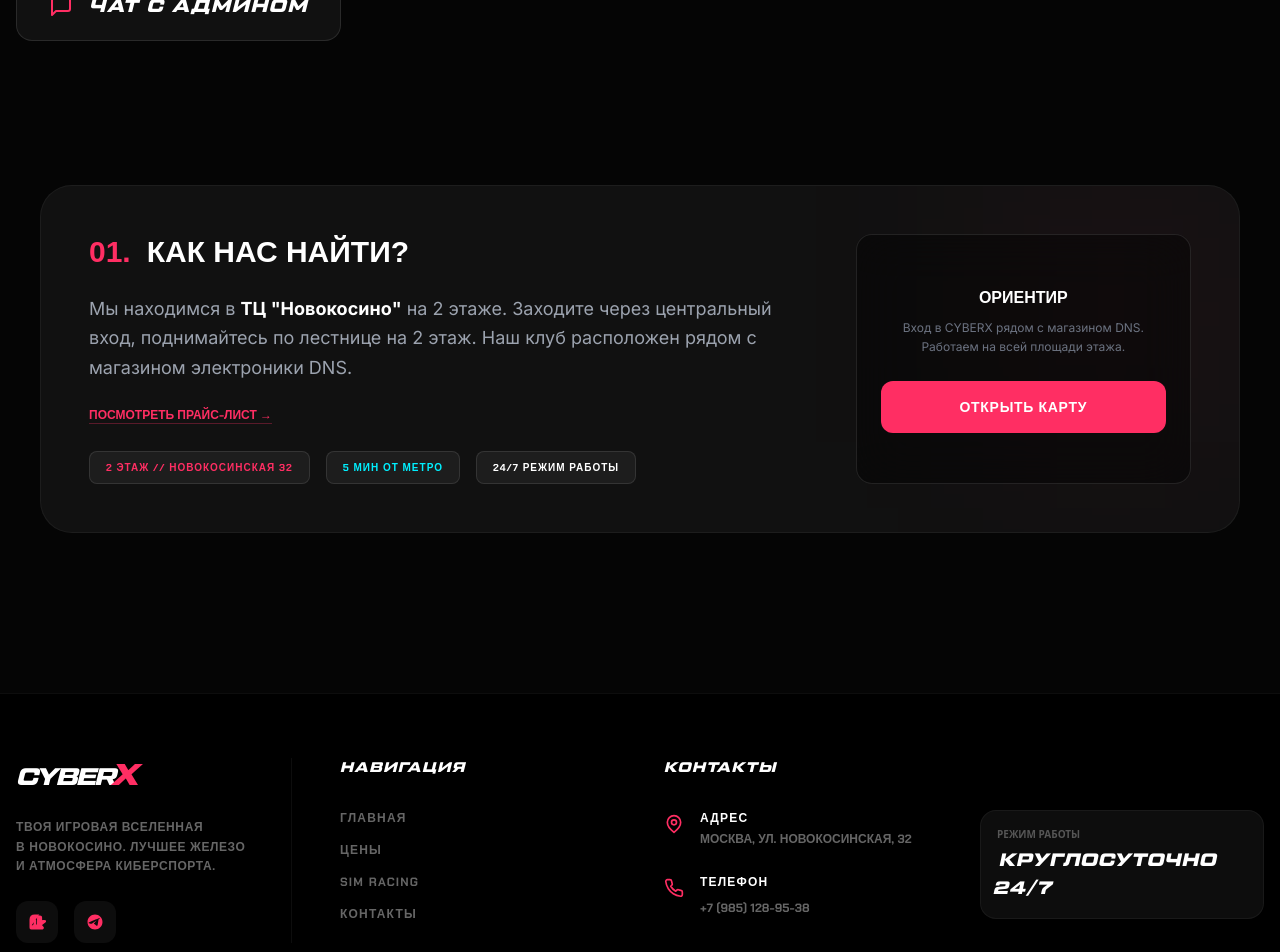
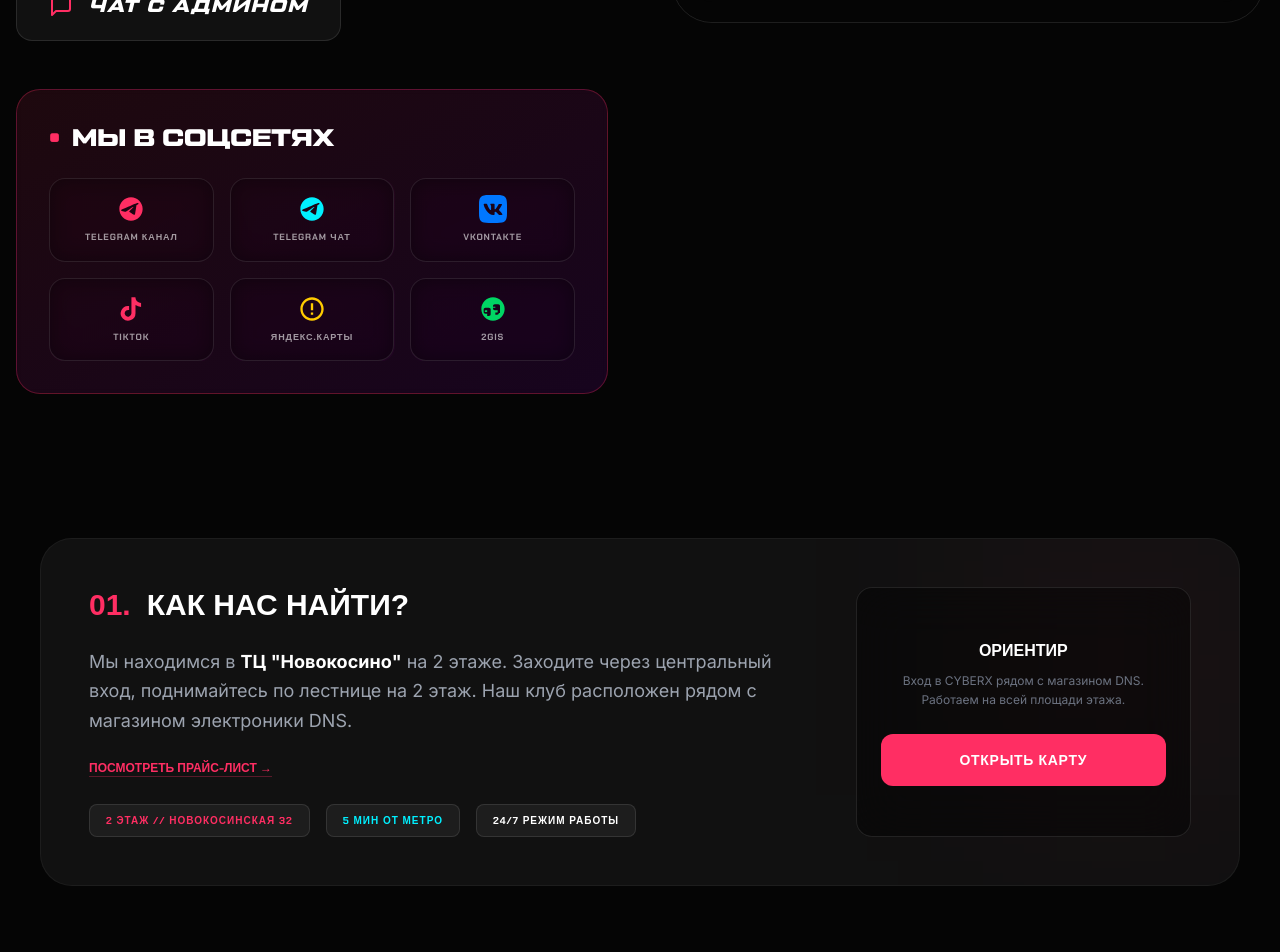
Before and after one commit to Nikart777/cybernovokos2, a Next.js app: page /contacts in a window 1280 px wide. Shown: the part 1320-2272 px from the top of the page. Built offline with nearby package versions, Linux system fonts and the light colour scheme; a web font is replaced by a local one.

Commit message:
seo и соцсети

```diff
--- a/app/arena/layout.tsx
+++ b/app/arena/layout.tsx
@@ -4,6 +4,10 @@
 export const metadata: Metadata = {
   title: "Арена Дуэлей | CyberX Новокосино",
   description: "Создавай лобби, ищи соперников и играй на интерес. Локальные турниры CS2, Dota 2, FIFA и UFC прямо в клубе на Новокосинской.",
+  robots: {
+    index: false,
+    follow: false,
+  },
   openGraph: {
     title: "Арена Дуэлей — CyberX Новокосино",
     description: "Брось вызов другим игрокам клуба! Создай дуэль и докажи, кто здесь главный.",
--- a/app/layout.tsx
+++ b/app/layout.tsx
@@ -134,8 +134,18 @@
             "closes": "23:59"
         },
         "sameAs": [
-            "https://vk.com/cyberx_novokosino"
-        ]
+            "https://t.me/CyberXNovokos",
+            "https://t.me/cyberxn32",
+            "https://vk.com/club224403383",
+            "https://www.tiktok.com/@cyberxnovokosino",
+            "https://yandex.ru/maps/-/CPA4UJ~I",
+            "https://go.2gis.com/EjmFC"
+        ],
+        "parentOrganization": {
+            "@type": "Organization",
+            "name": "CyberX Community",
+            "url": "https://cyberxcommunity.ru"
+        }
     };
 
     return (
--- a/app/prices/page.tsx
+++ b/app/prices/page.tsx
@@ -16,6 +16,9 @@
         canonical: "https://cyberx-novokosino.ru/prices",
     },
 };
+
+// ISR: Revalidate every 60 seconds for fresh pricing data while maintaining SEO-friendly HTML
+export const revalidate = 60;
 
 const faqItems = [
     {
--- a/app/simracing/page.tsx
+++ b/app/simracing/page.tsx
@@ -24,6 +24,9 @@
         ],
     },
 };
+
+// Force static generation for simracing page (content is static)
+export const dynamic = 'force-static';
 
 export default function SimracingPage() {
     const simracingSchema = {
--- a/app/social-hub/layout.tsx
+++ b/app/social-hub/layout.tsx
@@ -3,6 +3,10 @@
 export const metadata: Metadata = {
     title: 'cyberx_connect',
     description: 'Chat, challenge, and dominate. The new social arena for CyberX gamers.',
+    robots: {
+        index: false,
+        follow: false,
+    },
 };
 
 export default function SocialHubLayout({
--- a/components/Contacts.tsx
+++ b/components/Contacts.tsx
@@ -31,6 +31,45 @@
         value: 'Написать на сайте',
         action: 'open-chat',
         color: '#FF2E63'
+    }
+];
+
+const socialLinks = [
+    {
+        name: 'Telegram канал',
+        url: 'https://t.me/CyberXNovokos',
+        icon: 'telegram',
+        color: '#FF2E63'
+    },
+    {
+        name: 'Telegram чат',
+        url: 'https://t.me/cyberxn32',
+        icon: 'telegram',
+        color: '#00F0FF'
+    },
+    {
+        name: 'VKontakte',
+        url: 'https://vk.com/club224403383',
+        icon: 'vk',
+        color: '#0077FF'
+    },
+    {
+        name: 'TikTok',
+        url: 'https://www.tiktok.com/@cyberxnovokosino',
+        icon: 'tiktok',
+        color: '#FF2E63'
+    },
+    {
+        name: 'Яндекс.Карты',
+        url: 'https://yandex.ru/maps/-/CPA4UJ~I',
+        icon: 'yandex',
+        color: '#FFCC00'
+    },
+    {
+        name: '2GIS',
+        url: 'https://go.2gis.com/EjmFC',
+        icon: '2gis',
+        color: '#00D664'
     }
 ];
 
@@ -133,6 +172,41 @@
                                 Чат с админом
                             </button>
                         </div>
+
+                        {/* Social Media Block */}
+                        <motion.div
+                            initial={{ opacity: 0, y: 20 }}
+                            whileInView={{ opacity: 1, y: 0 }}
+                            viewport={{ once: true }}
+                            className="mt-12 bg-gradient-to-br from-[#FF2E63]/10 to-[#B900FF]/10 border border-[#FF2E63]/30 p-8 rounded-3xl backdrop-blur-sm"
+                        >
+                            <h3 className="font-tactic font-black text-2xl uppercase text-white mb-6 flex items-center gap-3">
+                                <span className="text-[#FF2E63]">•</span>
+                                Мы в соцсетях
+                            </h3>
+                            <div className="grid grid-cols-2 sm:grid-cols-3 gap-4">
+                                {socialLinks.map((social, idx) => (
+                                    <motion.a
+                                        key={idx}
+                                        href={social.url}
+                                        target="_blank"
+                                        rel="noopener noreferrer"
+                                        initial={{ opacity: 0, scale: 0.9 }}
+                                        whileInView={{ opacity: 1, scale: 1 }}
+                                        transition={{ delay: idx * 0.05 }}
+                                        viewport={{ once: true }}
+                                        whileHover={{ scale: 1.05, y: -2 }}
+                                        className="bg-black/40 backdrop-blur-md border border-white/10 p-4 rounded-2xl hover:border-white/30 transition-all group flex flex-col items-center justify-center text-center gap-2"
+                                        title={social.name}
+                                    >
+                                        <SocialIcon icon={social.icon} color={social.color} />
+                                        <span className="font-chakra font-bold text-[9px] text-white/60 uppercase tracking-widest group-hover:text-white transition-colors">
+                                            {social.name}
+                                        </span>
+                                    </motion.a>
+                                ))}
+                            </div>
+                        </motion.div>
                     </div>
 
                     <div className="relative aspect-square md:aspect-video lg:aspect-square rounded-[40px] overflow-hidden border border-white/10 group">
@@ -150,3 +224,42 @@
         </section>
     );
 }
+
+function SocialIcon({ icon, color }: { icon: string; color: string }) {
+    const size = 28;
+
+    switch (icon) {
+        case 'telegram':
+            return (
+                <svg width={size} height={size} viewBox="0 0 24 24" fill="currentColor" style={{ color }}>
+                    <path d="M12 2C6.48 2 2 6.48 2 12s4.48 10 10 10 10-4.48 10-10S17.52 2 12 2zm4.64 6.8c-.15 1.58-.8 5.42-1.13 7.19-.14.75-.42 1-.68 1.03-.58.05-1.02-.38-1.58-.75-.88-.58-1.38-.94-2.23-1.5-.99-.65-.35-1.01.22-1.59.15-.15 2.71-2.48 2.76-2.69.01-.03.01-.14-.07-.2-.08-.06-.19-.04-.27-.02-.11.02-1.93 1.23-5.46 3.62-.51.35-.98.53-1.39.52-.46-.01-1.33-.26-1.98-.48-.8-.27-1.43-.42-1.37-.89.03-.25.38-.51 1.03-.78 4.04-1.75 6.73-2.91 8.07-3.48 3.84-1.63 4.63-1.91 5.15-1.92.12 0 .38.03.55.17.14.12.18.28.2.44.02.1.02.21.01.29z" />
+                </svg>
+            );
+        case 'vk':
+            return (
+                <svg width={size} height={size} viewBox="0 0 24 24" fill="currentColor" style={{ color }}>
+                    <path d="M15.684 0H8.316C1.592 0 0 1.592 0 8.316v7.368C0 22.408 1.592 24 8.316 24h7.368C22.408 24 24 22.408 24 15.684V8.316C24 1.592 22.391 0 15.684 0zm3.692 17.123h-1.744c-.66 0-.864-.523-2.05-1.727-1.033-1-1.49-1.135-1.744-1.135-.356 0-.458.102-.458.593v1.575c0 .424-.135.678-1.253.678-1.846 0-3.896-1.118-5.335-3.202C4.624 10.857 4.03 8.57 4.03 8.096c0-.254.102-.491.593-.491h1.744c.44 0 .61.203.78.677.863 2.49 2.303 4.675 2.896 4.675.22 0 .322-.102.322-.66V9.721c-.068-1.186-.695-1.287-.695-1.71 0-.203.17-.407.44-.407h2.744c.373 0 .508.203.508.643v3.473c0 .372.17.508.271.508.22 0 .407-.136.813-.542 1.254-1.406 2.151-3.574 2.151-3.574.119-.254.322-.491.763-.491h1.744c.525 0 .644.27.525.643-.22 1.017-2.354 4.031-2.354 4.031-.186.305-.254.44 0 .78.186.254.796.78 1.203 1.253.745.847 1.32 1.558 1.473 2.05.17.49-.085.744-.576.744z" />
+                </svg>
+            );
+        case 'tiktok':
+            return (
+                <svg width={size} height={size} viewBox="0 0 24 24" fill="currentColor" style={{ color }}>
+                    <path d="M19.59 6.69a4.83 4.83 0 0 1-3.77-4.25V2h-3.45v13.67a2.89 2.89 0 0 1-5.2 1.74 2.89 2.89 0 0 1 2.31-4.64 2.93 2.93 0 0 1 .88.13V9.4a6.84 6.84 0 0 0-1-.05A6.33 6.33 0 0 0 5 20.1a6.34 6.34 0 0 0 10.86-4.43v-7a8.16 8.16 0 0 0 4.77 1.52v-3.4a4.85 4.85 0 0 1-1-.1z" />
+                </svg>
+            );
+        case 'yandex':
+            return (
+                <svg width={size} height={size} viewBox="0 0 24 24" fill="currentColor" style={{ color }}>
+                    <path d="M12 2C6.48 2 2 6.48 2 12s4.48 10 10 10 10-4.48 10-10S17.52 2 12 2zm0 18c-4.41 0-8-3.59-8-8s3.59-8 8-8 8 3.59 8 8-3.59 8-8 8zm-1-13h2v6h-2zm0 8h2v2h-2z" />
+                </svg>
+            );
+        case '2gis':
+            return (
+                <svg width={size} height={size} viewBox="0 0 24 24" fill="currentColor" style={{ color }}>
+                    <path d="M12 2C6.48 2 2 6.48 2 12s4.48 10 10 10 10-4.48 10-10S17.52 2 12 2zm5 13.5c0 .83-.67 1.5-1.5 1.5H14v-2h1.5c.28 0 .5-.22.5-.5V13h-2.5c-.83 0-1.5-.67-1.5-1.5v-2c0-.83.67-1.5 1.5-1.5h3c.83 0 1.5.67 1.5 1.5v6zm-10 0V13H5.5c-.28 0-.5.22-.5.5v1h2V16H5.5c-.83 0-1.5-.67-1.5-1.5v-2C4 11.67 4.67 11 5.5 11h3c.83 0 1.5.67 1.5 1.5v4c0 .83-.67 1.5-1.5 1.5H7zm7-5.5h-2v1h2v-1z" />
+                </svg>
+            );
+        default:
+            return null;
+    }
+}
--- a/components/Footer.tsx
+++ b/components/Footer.tsx
@@ -1,5 +1,5 @@
 import Link from 'next/link';
-import { MapPin, Phone, Instagram, ChevronRight } from 'lucide-react';
+import { MapPin, Phone, Instagram, ChevronRight, MapPinned } from 'lucide-react';
 
 const links = [
     { name: 'Главная', href: '/' },
@@ -23,12 +23,25 @@
                         <p className="text-white/40 text-xs font-chakra font-bold leading-relaxed mb-6 uppercase tracking-wider">
                             ТВОЯ ИГРОВАЯ ВСЕЛЕННАЯ <br /> В НОВОКОСИНО. ЛУЧШЕЕ ЖЕЛЕЗО <br /> И АТМОСФЕРА КИБЕРСПОРТА.
                         </p>
-                        <div className="flex items-center gap-4">
-                            <a href="https://vk.com/cyberx_novokosino" target="_blank" rel="noopener noreferrer" className="p-3 bg-white/5 hover:bg-[#FF2E63]/20 rounded-xl transition-all">
-                                <VKIcon size={18} className="text-[#FF2E63]" />
+                        <h4 className="font-tactic font-black text-white uppercase mb-4 tracking-widest text-xs italic">Мы в соцсетях</h4>
+                        <div className="flex flex-wrap items-center gap-3">
+                            <a href="https://t.me/CyberXNovokos" target="_blank" rel="noopener noreferrer" className="p-3 bg-white/5 hover:bg-[#FF2E63]/20 rounded-xl transition-all" title="Telegram канал">
+                                <TelegramIcon size={18} className="text-[#FF2E63]" />
                             </a>
-                            <a href="https://t.me/CyberXNovokos" target="_blank" rel="noopener noreferrer" className="p-3 bg-white/5 hover:bg-[#FF2E63]/20 rounded-xl transition-all">
-                                <TelegramIcon size={18} className="text-[#FF2E63]" />
+                            <a href="https://t.me/cyberxn32" target="_blank" rel="noopener noreferrer" className="p-3 bg-white/5 hover:bg-[#FF2E63]/20 rounded-xl transition-all" title="Telegram чат">
+                                <TelegramIcon size={18} className="text-[#00F0FF]" />
+                            </a>
+                            <a href="https://vk.com/club224403383" target="_blank" rel="noopener noreferrer" className="px-3 py-2 bg-white/5 hover:bg-[#FF2E63]/20 rounded-xl transition-all flex items-center justify-center" title="VK">
+                                <span className="text-[#0077FF] font-chakra font-black text-sm">VK</span>
+                            </a>
+                            <a href="https://www.tiktok.com/@cyberxnovokosino" target="_blank" rel="noopener noreferrer" className="p-3 bg-white/5 hover:bg-[#FF2E63]/20 rounded-xl transition-all" title="TikTok">
+                                <TikTokIcon size={18} className="text-[#FF2E63]" />
+                            </a>
+                            <a href="https://yandex.ru/maps/-/CPA4UJ~I" target="_blank" rel="noopener noreferrer" className="p-3 bg-white/5 hover:bg-[#FF2E63]/20 rounded-xl transition-all" title="Яндекс.Карты">
+                                <MapPinned size={18} className="text-[#FF2E63]" />
+                            </a>
+                            <a href="https://go.2gis.com/EjmFC" target="_blank" rel="noopener noreferrer" className="px-3 py-2 bg-white/5 hover:bg-[#FF2E63]/20 rounded-xl transition-all flex items-center justify-center" title="2GIS">
+                                <span className="text-[#00D664] font-chakra font-black text-xs">2GIS</span>
                             </a>
                         </div>
                     </div>
@@ -118,14 +131,6 @@
     );
 }
 
-function VKIcon({ size, className }: any) {
-    return (
-        <svg width={size} height={size} viewBox="0 0 24 24" fill="currentColor" className={className}>
-            <path d="M15.071 2H8.929C4.464 2 2 4.464 2 8.929v10.142c0 1.964.857 2.929 2.5 2.929H18.5c1.114 0 2.229-.536 2.571-1.607.343-1.071-.171-2.143-1.286-3.214-.257-.257-.5-.464-.7-.664-.171-.172-.257-.286-.257-.45 0-.171.129-.321.4-.493.571-.364 1.157-.75 1.743-1.157.943-.664 1.829-1.35 2.571-2.071.743-.721.943-1.429.571-2.107-.371-.679-1.214-1-2.357-1-.414 0-.857.043-1.329.129-.471.086-1 .214-1.607.386v-3.5c0-1.857-1-2.857-2.857-2.857s-3.071.843-3.643 2.529c-.1.286-.2.571-.3 1.057-.1.486-.1 1.057-.1 1.714v6.5h-1v-5.286c0-.629-.2-.943-.614-.943s-.771.214-1.071.614c-.3.4-.643 1-.986 1.821s-.6 1.764-.786 2.829c-.186 1.064-.257 2.15-2.229 2.15h-.214z" />
-        </svg>
-    );
-}
-
 function TelegramIcon({ size, className }: any) {
     return (
         <svg width={size} height={size} viewBox="0 0 24 24" fill="currentColor" className={className}>
@@ -133,3 +138,11 @@
         </svg>
     );
 }
+
+function TikTokIcon({ size, className }: any) {
+    return (
+        <svg width={size} height={size} viewBox="0 0 24 24" fill="currentColor" className={className}>
+            <path d="M19.59 6.69a4.83 4.83 0 0 1-3.77-4.25V2h-3.45v13.67a2.89 2.89 0 0 1-5.2 1.74 2.89 2.89 0 0 1 2.31-4.64 2.93 2.93 0 0 1 .88.13V9.4a6.84 6.84 0 0 0-1-.05A6.33 6.33 0 0 0 5 20.1a6.34 6.34 0 0 0 10.86-4.43v-7a8.16 8.16 0 0 0 4.77 1.52v-3.4a4.85 4.85 0 0 1-1-.1z" />
+        </svg>
+    );
+}
--- a/components/OnlineUsers.tsx
+++ b/components/OnlineUsers.tsx
@@ -5,6 +5,7 @@
 import { Users, Swords } from 'lucide-react';
 import { motion } from 'framer-motion';
 import ClubBadge from './ClubBadge';
+import Image from 'next/image';
 
 interface OnlineUsersProps {
     onChallengeClick?: (targetUser: ConnectedUser) => void;
@@ -89,9 +90,11 @@
                                 <div className="flex items-center gap-3 flex-1 min-w-0">
                                     {/* Avatar Thumbnail */}
                                     <div className="w-9 h-9 rounded-xl overflow-hidden flex-shrink-0 bg-black/40 border-2 border-white/5">
-                                        <img
+                                        <Image
                                             src={`/images/social-hub/${(user.avatar && user.avatar !== 'undefined') ? user.avatar : 'cat'}.png`}
                                             alt="avatar"
+                                            width={36}
+                                            height={36}
                                             className="w-full h-full object-cover"
                                             onError={(e) => {
                                                 (e.target as HTMLImageElement).src = '/images/social-hub/cat.png';
```
Also changed, not shown: app/robots.ts (+8 -8 lines), components/BookingModal.tsx (+4 -3 lines), components/Reviews.tsx (+8 -1 lines), 1 other file (tests, documents, lock files or other folders).
